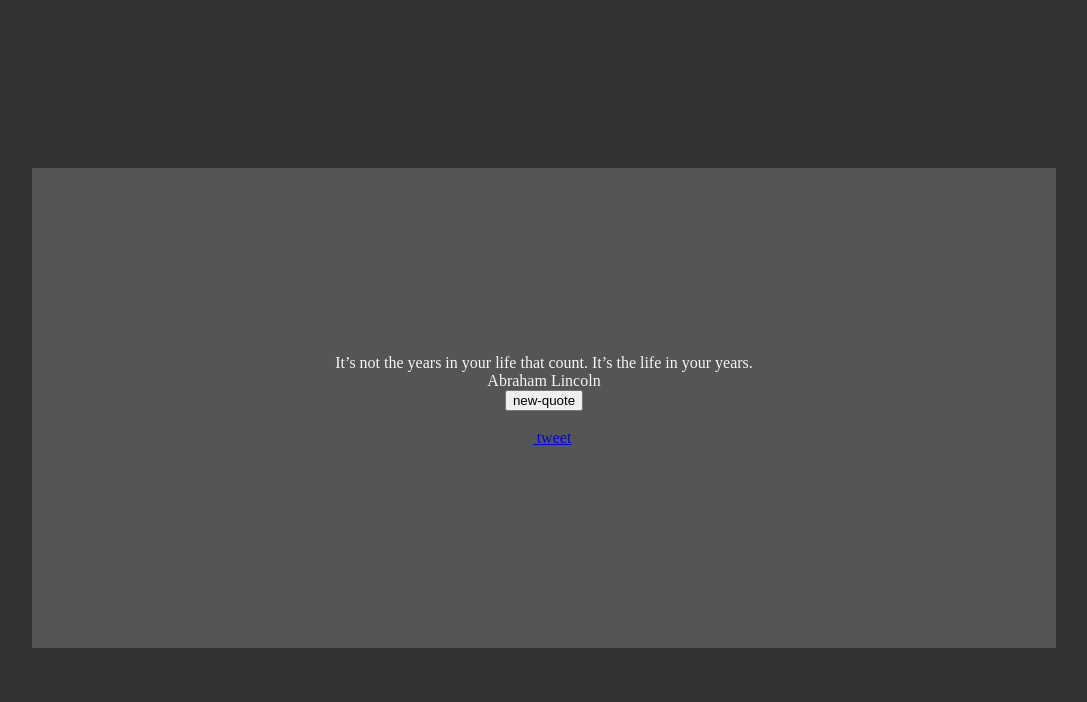
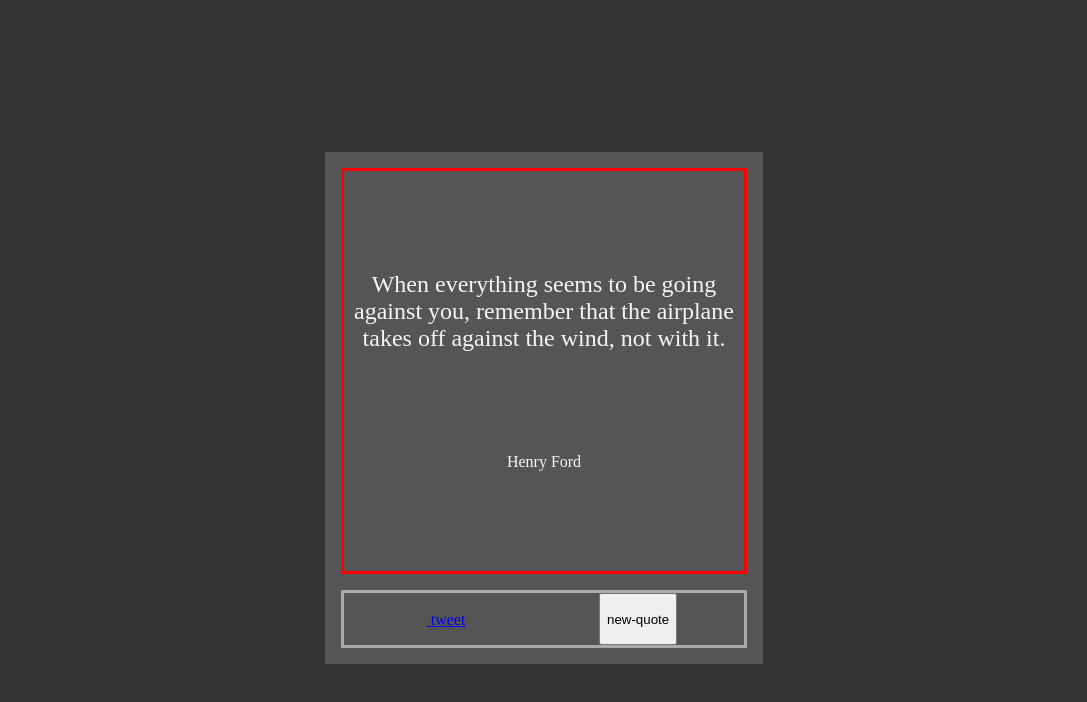
Before and after one commit to tsukashu/random-quote-machine, a React (Create React App) app: page / in a window 1280 px wide. Shown: the top 702 px of the page, without its empty margins (96-1183 px from the left). Built offline with nearby package versions, Linux system fonts and the light colour scheme; some icons are missing.

Commit message:
update README (try to add changelog) update css, some functions, and so on. many , so many. but not finished.

```diff
--- a/package.json
+++ b/package.json
@@ -1,6 +1,6 @@
 {
   "name": "randome-quote-machine",
-  "version": "0.20.0",
+  "version": "0.9.0",
   "private": true,
   "dependencies": {
     "@testing-library/jest-dom": "^5.16.4",
--- a/src/App.css
+++ b/src/App.css
@@ -9,11 +9,29 @@
 #quote-box {
   display: flex;
   flex-direction: column;
+  gap: 1rem;
   background: #555;
-  justify-content: center;
-  align-items: center;
-  width: 100%;
-  max-width: 80vw;
-  height: 480px;
-  max-height: 80vh;
+  padding: 1rem;
 }
+
+.quote {
+  border: 3px solid red;
+
+  display: flex;
+  flex-direction: column;
+  justify-content: space-evenly;
+
+  width: 400px;
+  height: 400px;
+
+}
+.btn {
+  border: 3px solid #aaa;
+
+  display: flex;
+  justify-content: space-around;
+}
+
+#text {
+  font-size: 1.5rem;
+}
--- a/src/App.js
+++ b/src/App.js
@@ -7,44 +7,39 @@ import React, { Component } from 'react';
 import { Icon } from '@iconify/react';
 import './App.css';
 import Quotes from './quotes.json';
+
 const quotes = Quotes.quotes;
+const index = Math.floor(Math.random() * quotes.length);
 
 class App extends Component {
   constructor(props) {
     super(props);
     this.state = {
-      quote: '',
-      author: '',
+      quote: quotes[index].quote,
+      author: quotes[index].author,
     };
   }
 
-  componentDidMount() {
-    console.log('test for componentDidMount');
-    let index = Math.floor(Math.random() * quotes.length);
-    this.setState({ quote: quotes[index].quote });
-    this.setState({ author: quotes[index].author });
-  }
-
-  TestOnClick() {
-    console.log('test for onclick method');
-  }
+  GetRandomQuote = () => {
+    // console.log('this is:', this);
+    const index = Math.floor(Math.random() * quotes.length);
+    this.setState((state) => ({
+      quote: quotes[index].quote,
+      author: quotes[index].author,
+    }));
+  };
 
   render() {
     const twitterUrl = 'http://twitter.com/intent/tweet';
     const hashtags = ['quote', 'freeCodeCamp'];
-    const text = this.state.quote;
 
     return (
-      <div className='' id='quote-box'>
-        <div className='' id='text'>
-          {this.state.quote}
+      <div id='quote-box'>
+        <div className='quote'>
+          <div id='text'>{this.state.quote}</div>
+          <div id='author'>{this.state.author}</div>
         </div>
-        <div className='' id='author'>
-          {this.state.author}
-        </div>
-        <button className='' id='new-quote' onClick={this.TestOnClick}>
-          new-quote
-        </button>
+        <div className='btn'>
           <p>
             <a
               href={`${twitterUrl}?text=${this.state.quote}&hashtags=${hashtags}`}
@@ -55,6 +50,10 @@ class App extends Component {
               <Icon icon='fa-brands:twitter-square' color='#1DA1F2' /> tweet
             </a>
           </p>
+          <button id='new-quote' onClick={this.GetRandomQuote}>
+            new-quote
+          </button>
+        </div>
       </div>
     );
   }
```
Also changed, not shown: 2 other files (tests, documents, lock files or other folders). Lines whose indentation alone changed are shown as unchanged.
